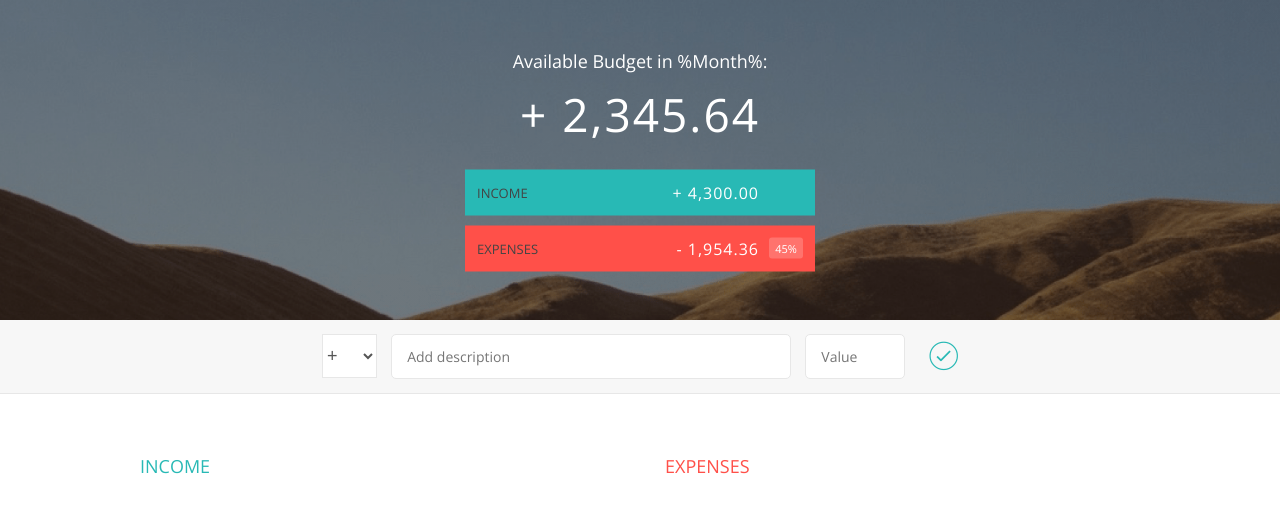
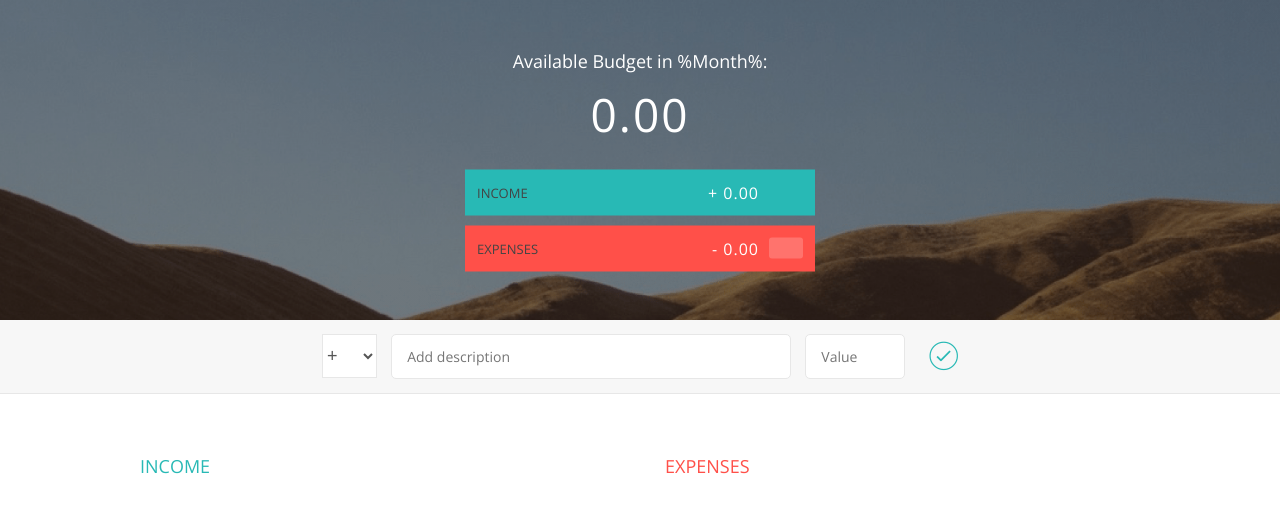
Before and after one commit to ThePsyk3y/Budgety, a plain HTML site: page index.html in a window 1280 px wide. Drawn offline with nearby package versions, Linux system fonts and the light colour scheme.

Commit message:
Set Budget, Income and Expense values to 0.00.

```diff
--- a/index.html
+++ b/index.html
@@ -22,12 +22,12 @@
           Available Budget in <span class="budget__title--month">%Month%</span>:
         </div>
 
-        <div class="budget__value">+ 2,345.64</div>
+        <div class="budget__value">0.00</div>
 
         <div class="budget__income clearfix">
           <div class="budget__income--text">Income</div>
           <div class="right">
-            <div class="budget__income--value">+ 4,300.00</div>
+            <div class="budget__income--value">+ 0.00</div>
             <div class="budget__income--percentage">&nbsp;</div>
           </div>
         </div>
@@ -35,8 +35,8 @@
         <div class="budget__expenses clearfix">
           <div class="budget__expenses--text">Expenses</div>
           <div class="right clearfix">
-            <div class="budget__expenses--value">- 1,954.36</div>
-            <div class="budget__expenses--percentage">45%</div>
+            <div class="budget__expenses--value">- 0.00</div>
+            <div class="budget__expenses--percentage">&nbsp;</div>
           </div>
         </div>
       </div>
```
